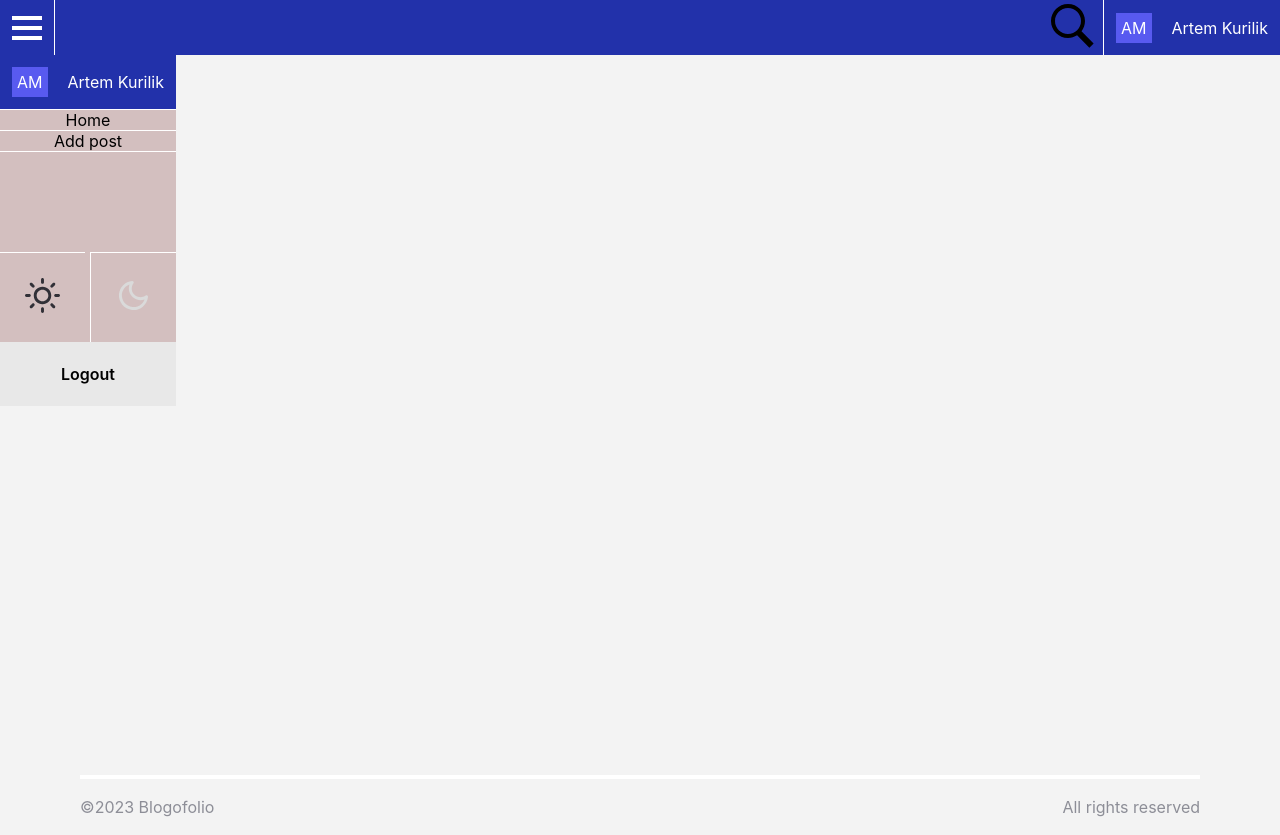
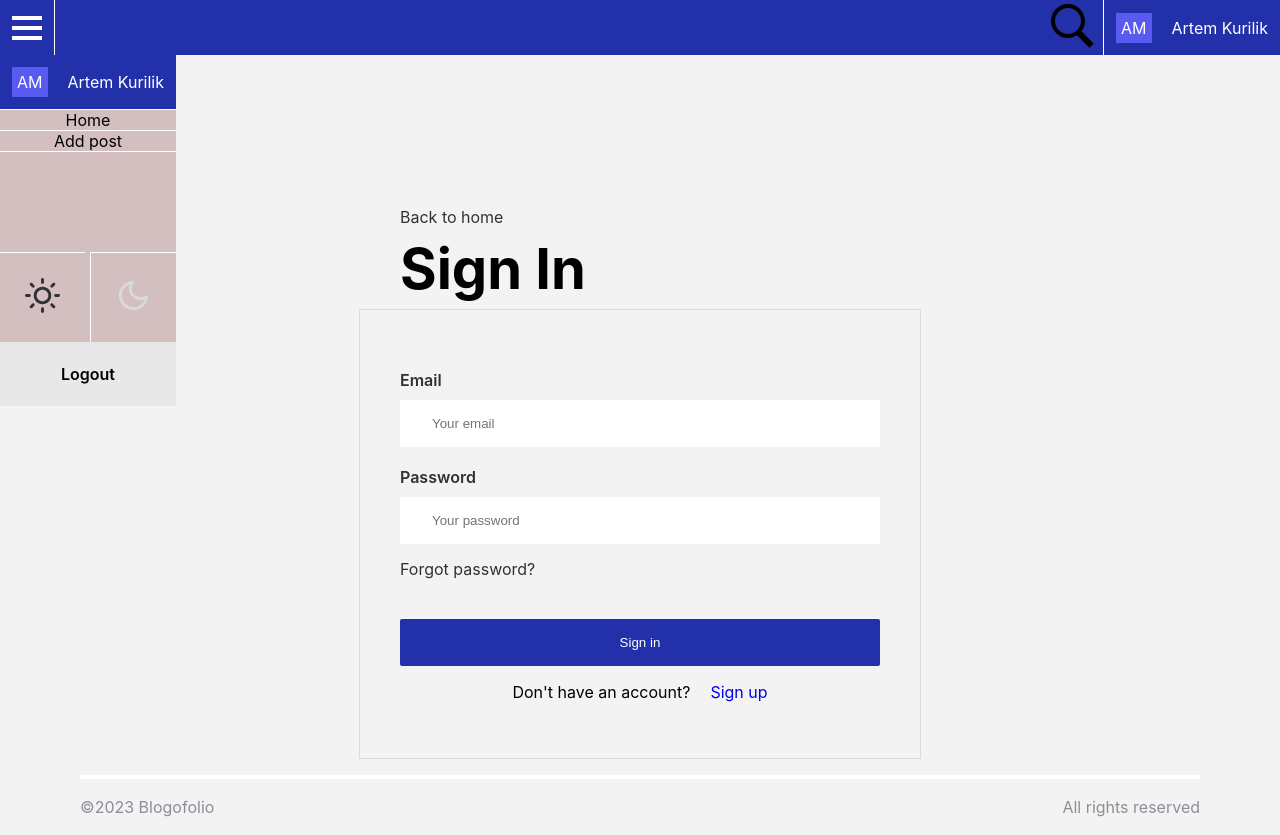
Before and after one commit to Alekseiv25/blogofolio, a React (Create React App) app in the folder blogofolio/: page / in a window 1280 px wide. Built offline with nearby package versions, Linux system fonts and the light colour scheme.

Commit message:
add: SignIn

```diff
--- a/blogofolio/src/App.tsx
+++ b/blogofolio/src/App.tsx
@@ -1,6 +1,7 @@
 import React from 'react';
 import './App.scss';
 import { NavBar } from './components/NavBar/NavBar';
+import { SignIn } from './components/SignIn/SignIn';
 
 function App() {
   return (
@@ -8,7 +9,9 @@ function App() {
       <header className="App-header">
         <NavBar />
       </header>
-      <main className='Main'></main>
+      <main className='Main'>
+        <SignIn/>
+      </main>
       <footer className='Footer'>
         <div className='Wrapper'>
           <p >©2023 Blogofolio</p>
--- /dev/null
+++ b/blogofolio/src/components/Navigaton/Navigation.module.scss
@@ -0,0 +1,21 @@
+.navigation {
+    padding-top: 150px;
+    padding-left: 400px;
+
+    a {
+        font-style: normal;
+        font-weight: 400;
+        font-size: 16px;
+        line-height: 24px;
+        text-decoration: none;
+        color: #313037
+    }
+
+    h1 {
+        font-style: normal;
+        font-weight: 700;
+        font-size: 56px;
+        line-height: 80px;
+        margin: 0;
+    }
+}
--- /dev/null
+++ b/blogofolio/src/components/Navigaton/Navigation.tsx
@@ -0,0 +1,14 @@
+import styles from './Navigation.module.scss'
+
+interface Props {
+    text: string
+}
+
+export const Navigation = (props: Props) => {
+    const { text } = props
+
+    return (<div className={styles.navigation}>
+        <a href='#!'>Back to home</a>
+        <h1>{text}</h1>
+    </div>)
+}
--- /dev/null
+++ b/blogofolio/src/components/SignIn/SignIn.module.scss
@@ -0,0 +1,59 @@
+.Formwrapper {
+    max-width: 480px;
+    max-height: 472px;
+    margin: 0 auto;
+    display: flex;
+    flex-direction: column;
+    padding: 40px;
+    border: 1px solid #DADADA;
+
+    .text {
+        font-style: normal;
+        font-weight: 600;
+        font-size: 16px;
+        line-height: 20px;
+        color: #313037;
+        margin-top: 20px;
+        margin-bottom: 10px;
+    }
+
+    .passwordtext {
+        font-style: normal;
+        font-weight: 400;
+        font-size: 16px;
+        line-height: 20px;
+        color: #313037;
+        margin-top: 15px;
+        margin-bottom: 40px;
+        text-decoration: none;
+    }
+
+    input {
+        border: 0px;
+        border-radius: 2px;
+        background-color: white;
+        padding: 16px 32px;
+    }
+
+    input:focus {
+        outline: 0
+    }
+
+    .button {
+        background-color: #2231AA;
+        color: white;
+        display: flex;
+        justify-content: center;
+        cursor: pointer;
+    }
+
+    p {
+        display: flex;
+        justify-content: center;
+
+        a {
+            padding-left: 20px;
+            text-decoration: none;
+        }
+    }
+}
--- /dev/null
+++ b/blogofolio/src/components/SignIn/SignIn.tsx
@@ -0,0 +1,19 @@
+import { Navigation } from '../Navigaton/Navigation'
+import styles from './SignIn.module.scss'
+
+export const SignIn = () => {
+    return (
+        <>
+            <Navigation text={'Sign In'} />
+            <form className={styles.Formwrapper}>
+                <span className={styles.text}>Email</span>
+                <input type="email" name="" id="" placeholder='Your email' />
+                <span className={styles.text}>Password</span>
+                <input type="password" name="" id="" placeholder='Your password' />
+                <a href='#!' className={styles.passwordtext}>Forgot password?</a>
+                <input className={styles.button} type="button" value="Sign in" />
+                <p>Don't have an account? <a href="#!">Sign up</a></p>
+            </form>
+        </>
+    )
+}
```
